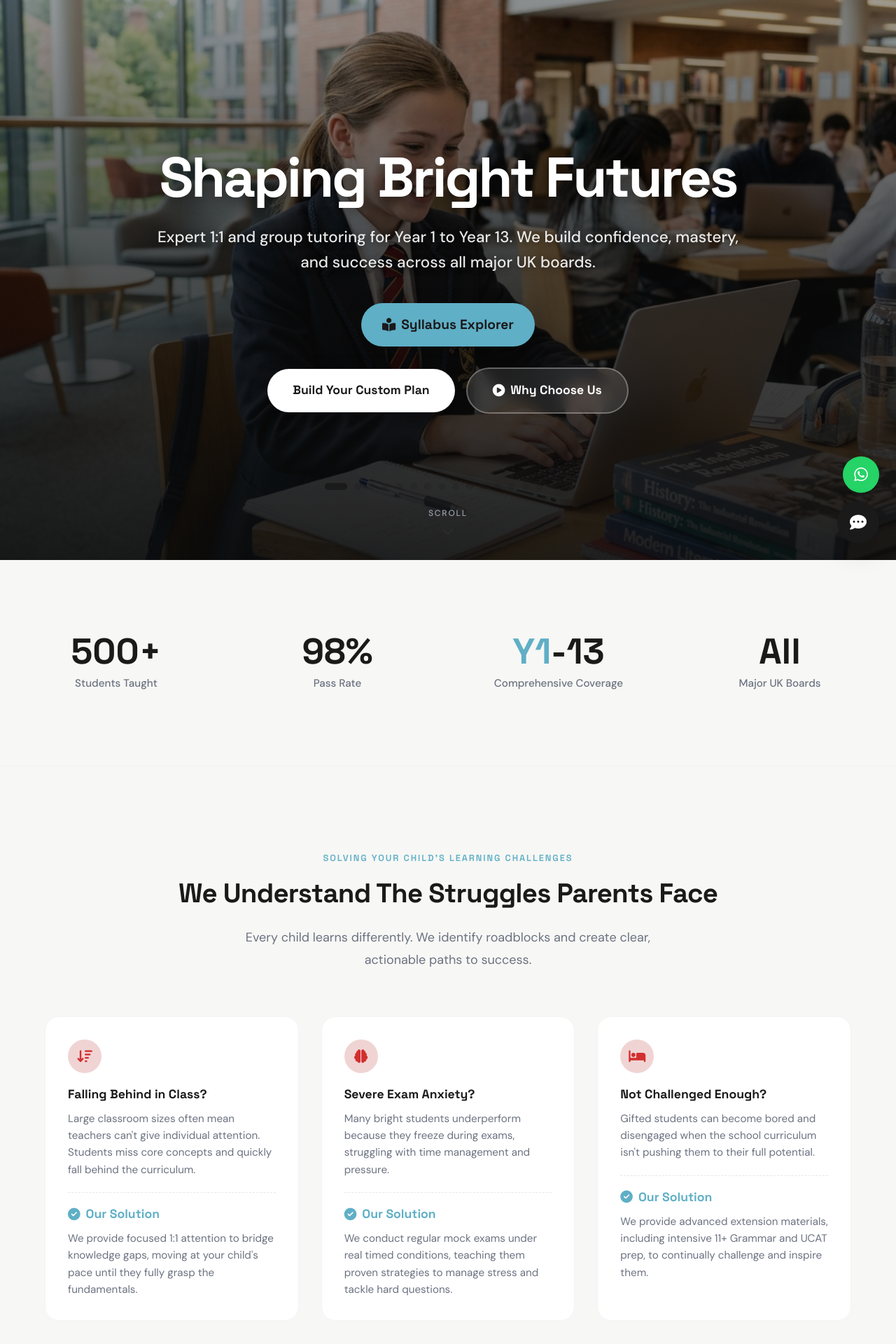
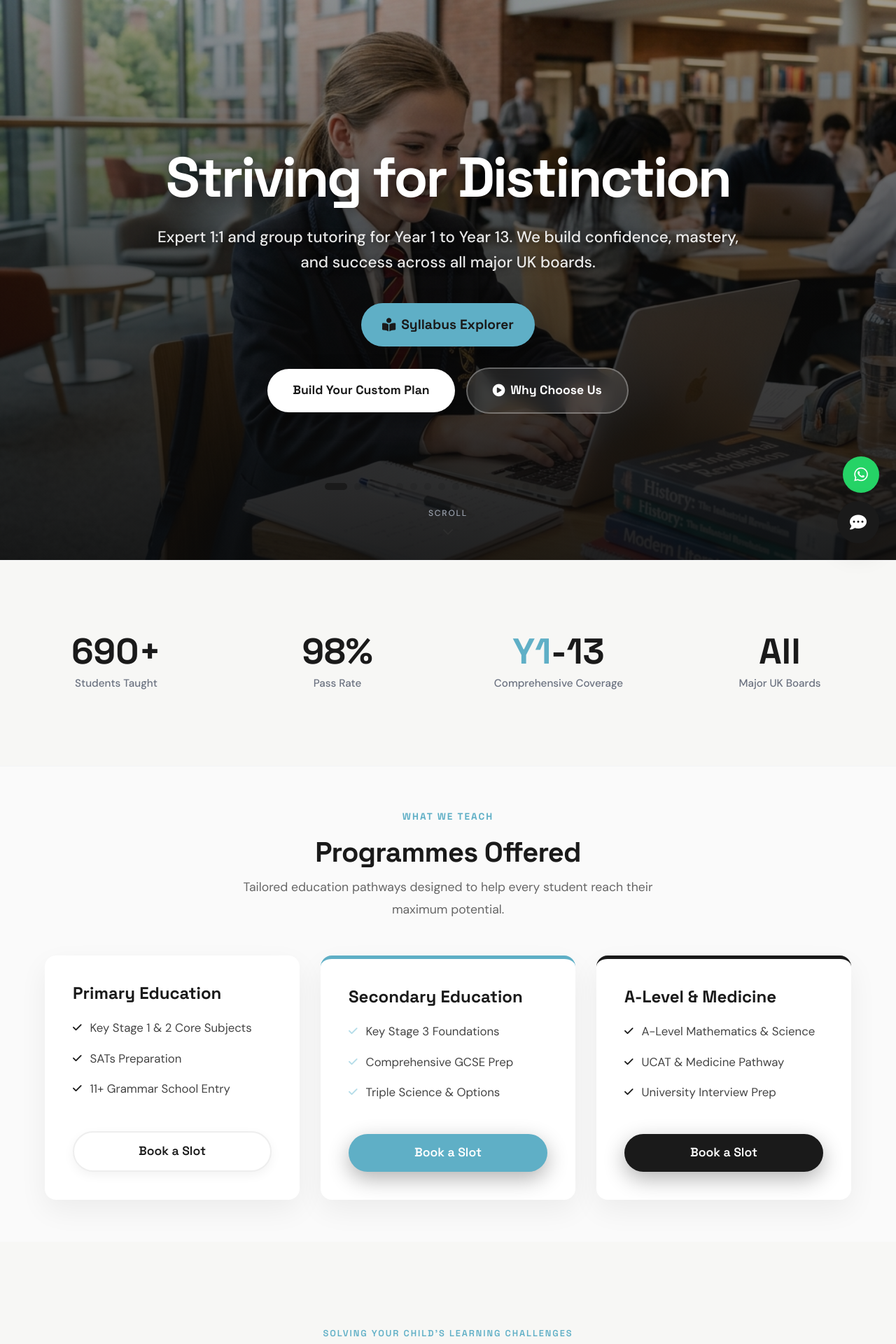
Before and after one commit to Stephen-jd/4js, a Django app: page / in a window 1280 px wide. Shown: the top 1920 px of the page at 70% size. Run offline with Django 5.2, Linux system fonts and the light colour scheme.

Commit message:
Update tagline, redesign Programmes section, update Trust Bar stats

```diff
--- a/website/templates/website/base.html
+++ b/website/templates/website/base.html
@@ -4,7 +4,7 @@
 <head>
     <meta charset="UTF-8">
     <meta name="viewport" content="width=device-width, initial-scale=1.0">
-    <title>{% block title %}4JS Educational Academy | Shaping Bright Futures{% endblock %}</title>
+    <title>{% block title %}4JS Educational Academy | Striving for Distinction{% endblock %}</title>
     <meta name="description" content="Expert 1:1 & Group Tutoring in Peterborough for Year 1 to Year 13. We cover all UK boards, 11+, GCSE, A-Level, and UCAT preparation.">
 
     <!-- Cache Busting -->
--- a/website/templates/website/home.html
+++ b/website/templates/website/home.html
@@ -6,7 +6,7 @@
     <canvas id="particles-canvas"></canvas>
     <div class="particles-logo" style="display: flex; flex-direction: column; align-items: center;">
         <img src="{% static 'images/logo.png' %}" alt="4JS Logo" class="zoom-pulse-logo" style="height: 180px; margin-bottom: -15px;">
-        <p style="margin-top: 0;">Shaping Bright Futures</p>
+        <p style="margin-top: 0; color: white;">Striving for Distinction</p>
     </div>
 </div>
 {% endblock %}
@@ -36,7 +36,7 @@
     </div>
 
     <div class="hero-content reveal">
-        <h1 class="hero-title">Shaping Bright Futures</h1>
+        <h1 class="hero-title">Striving for Distinction</h1>
         <p class="hero-subtitle">Expert 1:1 and group tutoring for Year 1 to Year 13. We build confidence, mastery, and success across all major UK boards.</p>
         <div style="display: flex; gap: 15px; justify-content: center; margin-bottom: 30px;">
             <a href="{% url 'syllabus_explorer' %}" class="btn-primary" style="background-color: var(--scandi-teal-dark); font-size: 1.2rem; padding: 15px 30px;"><i class="fas fa-book-reader"></i> Syllabus Explorer</a>
@@ -66,7 +66,7 @@
 <section class="trust-bar">
     <div class="container-wide trust-grid stagger">
         <div class="trust-item">
-            <div class="trust-number" data-count="500" data-suffix="+">0</div>
+            <div class="trust-number" data-count="690" data-suffix="+">0</div>
             <div class="trust-label">Students Taught</div>
         </div>
         <div class="trust-item">
@@ -80,6 +80,49 @@
         <div class="trust-item">
             <div class="trust-number">All</div>
             <div class="trust-label">Major UK Boards</div>
+        </div>
+    </div>
+</section>
+
+<!-- NEW SECTION: Programmes Offered -->
+<section class="section" id="programmes" style="background-color: #fafafa; padding: 60px 0;">
+    <div class="container">
+        <div class="section-header reveal" style="text-align: center; margin-bottom: 50px;">
+            <span class="section-label" style="color: var(--scandi-teal-dark); text-transform: uppercase; letter-spacing: 2px; font-size: 0.85rem; font-weight: 700;">What We Teach</span>
+            <h2 class="heading-md section-title" style="color: var(--black); font-size: 2.5rem; margin: 10px 0;">Programmes Offered</h2>
+            <p class="section-subtitle" style="color: #666; max-width: 600px; margin: 0 auto; font-size: 1.1rem;">Tailored education pathways designed to help every student reach their maximum potential.</p>
+        </div>
+        <div style="display: grid; grid-template-columns: repeat(auto-fit, minmax(300px, 1fr)); gap: 30px;">
+            <!-- Primary Education -->
+            <div style="background: white; padding: 40px; border-radius: 16px; box-shadow: 0 15px 40px rgba(0,0,0,0.06); display: flex; flex-direction: column;">
+                <h3 style="margin-bottom: 20px; color: var(--black); font-size: 1.5rem; font-weight: 700;">Primary Education</h3>
+                <ul style="list-style: none; padding: 0; color: #444; flex-grow: 1; font-size: 1.05rem;">
+                    <li style="margin-bottom: 15px; display: flex; align-items: center;"><i class="fas fa-check" style="color: var(--black); margin-right: 12px; font-size: 0.9rem;"></i> Key Stage 1 & 2 Core Subjects</li>
+                    <li style="margin-bottom: 15px; display: flex; align-items: center;"><i class="fas fa-check" style="color: var(--black); margin-right: 12px; font-size: 0.9rem;"></i> SATs Preparation</li>
+                    <li style="margin-bottom: 15px; display: flex; align-items: center;"><i class="fas fa-check" style="color: var(--black); margin-right: 12px; font-size: 0.9rem;"></i> 11+ Grammar School Entry</li>
+                </ul>
+                <a href="#contact" class="btn-primary" style="background-color: white; color: var(--black); border: 2px solid #eee; margin-top: 30px; text-align: center; justify-content: center; width: 100%; border-radius: 50px; font-weight: 600; padding: 12px 0; transition: 0.3s; box-shadow: 0 5px 15px rgba(0,0,0,0.05);">Book a Slot</a>
+            </div>
+            <!-- Secondary Education -->
+            <div style="background: white; padding: 40px; border-radius: 16px; box-shadow: 0 15px 40px rgba(0,0,0,0.06); border-top: 5px solid var(--scandi-teal-dark); display: flex; flex-direction: column;">
+                <h3 style="margin-bottom: 20px; color: var(--black); font-size: 1.5rem; font-weight: 700;">Secondary Education</h3>
+                <ul style="list-style: none; padding: 0; color: #444; flex-grow: 1; font-size: 1.05rem;">
+                    <li style="margin-bottom: 15px; display: flex; align-items: center;"><i class="fas fa-check" style="color: var(--scandi-teal-light); margin-right: 12px; font-size: 0.9rem;"></i> Key Stage 3 Foundations</li>
+                    <li style="margin-bottom: 15px; display: flex; align-items: center;"><i class="fas fa-check" style="color: var(--scandi-teal-light); margin-right: 12px; font-size: 0.9rem;"></i> Comprehensive GCSE Prep</li>
+                    <li style="margin-bottom: 15px; display: flex; align-items: center;"><i class="fas fa-check" style="color: var(--scandi-teal-light); margin-right: 12px; font-size: 0.9rem;"></i> Triple Science & Options</li>
+                </ul>
+                <a href="#contact" class="btn-primary" style="background-color: var(--scandi-teal-dark); color: white; margin-top: 30px; text-align: center; justify-content: center; width: 100%; border-radius: 50px; font-weight: 600; padding: 12px 0; transition: 0.3s;">Book a Slot</a>
+            </div>
+            <!-- A-Level & Medicine -->
+            <div style="background: white; padding: 40px; border-radius: 16px; box-shadow: 0 15px 40px rgba(0,0,0,0.06); border-top: 5px solid var(--black); display: flex; flex-direction: column;">
+                <h3 style="margin-bottom: 20px; color: var(--black); font-size: 1.5rem; font-weight: 700;">A-Level & Medicine</h3>
+                <ul style="list-style: none; padding: 0; color: #444; flex-grow: 1; font-size: 1.05rem;">
+                    <li style="margin-bottom: 15px; display: flex; align-items: center;"><i class="fas fa-check" style="color: var(--black); margin-right: 12px; font-size: 0.9rem;"></i> A-Level Mathematics & Science</li>
+                    <li style="margin-bottom: 15px; display: flex; align-items: center;"><i class="fas fa-check" style="color: var(--black); margin-right: 12px; font-size: 0.9rem;"></i> UCAT & Medicine Pathway</li>
+                    <li style="margin-bottom: 15px; display: flex; align-items: center;"><i class="fas fa-check" style="color: var(--black); margin-right: 12px; font-size: 0.9rem;"></i> University Interview Prep</li>
+                </ul>
+                <a href="#contact" class="btn-primary" style="background-color: var(--black); color: white; margin-top: 30px; text-align: center; justify-content: center; width: 100%; border-radius: 50px; font-weight: 600; padding: 12px 0; transition: 0.3s;">Book a Slot</a>
+            </div>
         </div>
     </div>
 </section>
```
Also changed, not shown: other parts of website/templates/website/home.html (+0 -40 lines).
